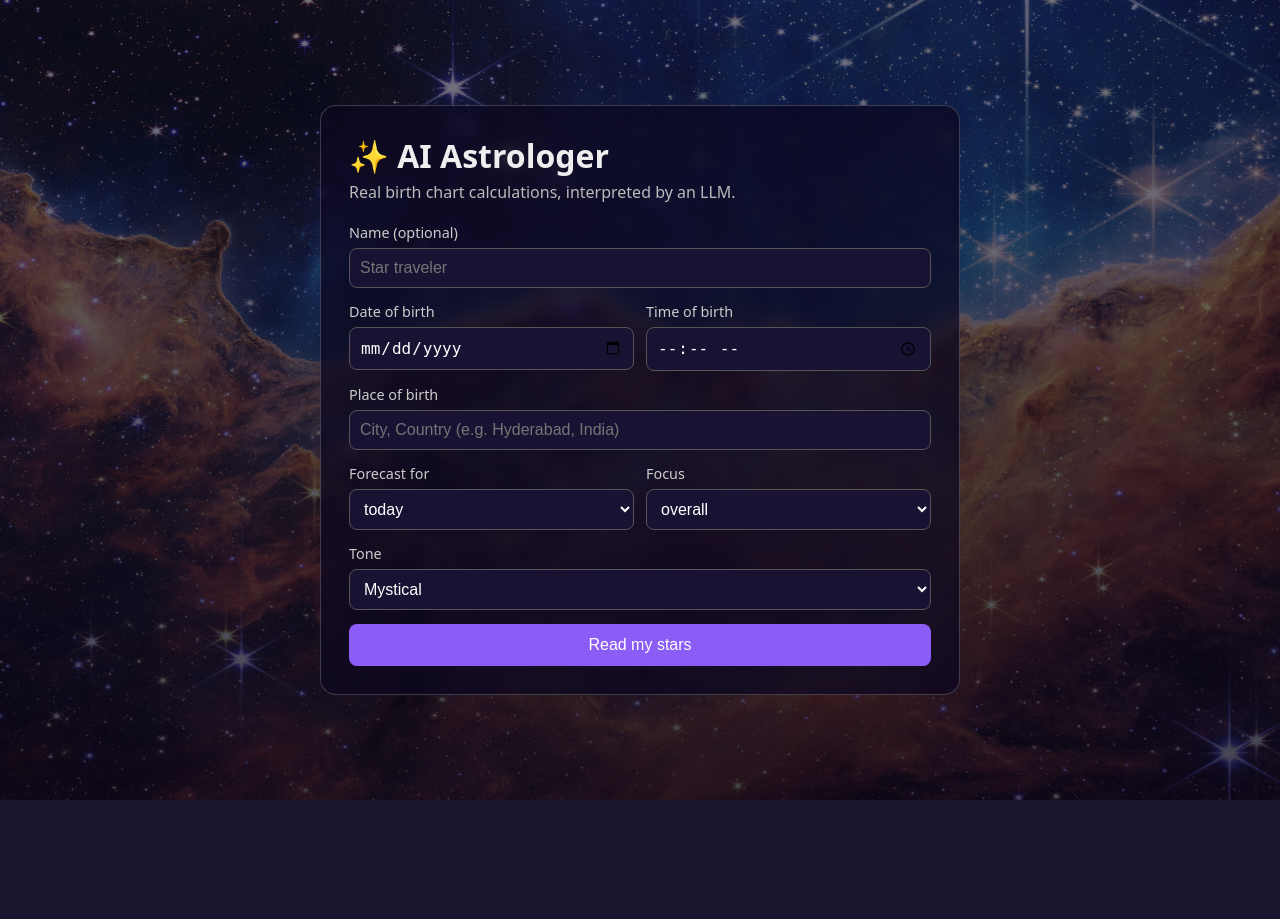
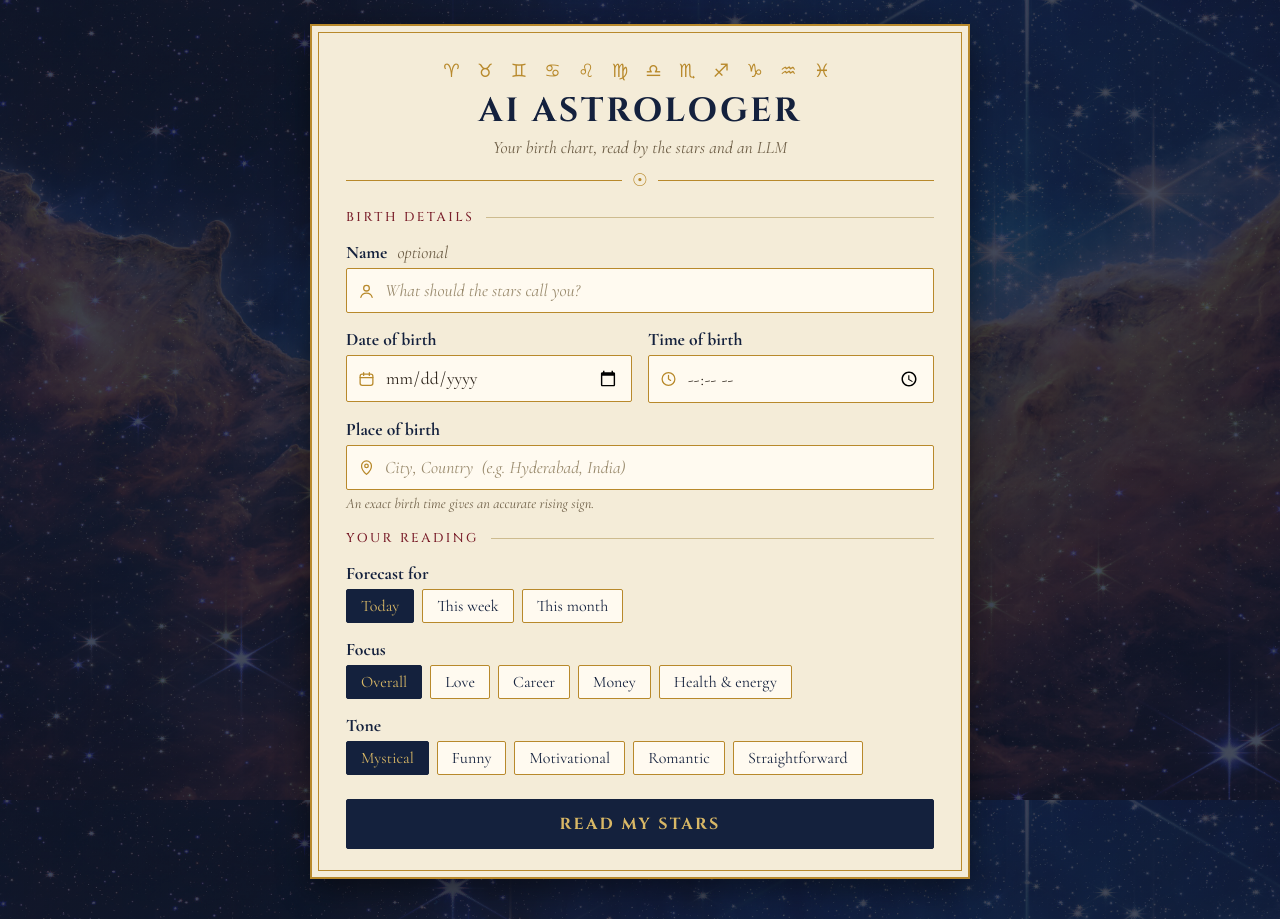
Before and after one commit to KavyaSreeA/AI_FUN_HOROSCOPE_EEC, a Flask app: page / in a window 1280 px wide. Before the commit the page ends 800 px from the top, so only its background shows below. Run offline with Flask 3, Linux system fonts and the light colour scheme.

Commit message:
Apply classic horoscope theme

```diff
--- a/static/style.css
+++ b/static/style.css
@@ -1,65 +1,140 @@
+:root {
+  --navy: #14213d;
+  --navy-2: #1d2f57;
+  --gold: #b8892b;
+  --gold-soft: #d9b866;
+  --paper: #f4ecd8;
+  --paper-2: #ebe0c4;
+  --ink: #2a2118;
+  --muted: #6e5f47;
+  --burgundy: #7a1f2b;
+  --line: #cdbb8f;
+}
 * { box-sizing: border-box; }
 body {
   margin: 0;
   min-height: 100vh;
   display: grid;
-  place-items: center;
-  padding: 16px;
-  font-family: system-ui, sans-serif;
-  color: #eee;
-  background: linear-gradient(rgba(8, 5, 25, 0.55), rgba(8, 5, 25, 0.75)),
-    url('img/bg.jpg') center / cover fixed no-repeat #0d0820;
+  place-items: start center;
+  padding: 24px 16px 40px;
+  font-family: "Cormorant Garamond", Georgia, "Times New Roman", serif;
+  font-size: 1.1rem;
+  color: var(--ink);
+  background: linear-gradient(rgba(14, 22, 44, 0.78), rgba(14, 22, 44, 0.78)),
+    url('img/bg.jpg') center / cover fixed no-repeat var(--navy);
 }
 .card {
   width: 100%;
-  max-width: 460px;
-  padding: 28px;
-  border-radius: 16px;
-  background: rgba(12, 8, 32, 0.72);
-  backdrop-filter: blur(6px);
-  border: 1px solid rgba(255, 255, 255, 0.2);
+  max-width: 660px;
+  padding: 34px 34px 28px;
+  background: var(--paper);
+  border: 2px solid var(--gold);
+  outline: 1px solid var(--gold);
+  outline-offset: -9px;
+  box-shadow: 0 10px 30px rgba(0, 0, 0, 0.45);
 }
-h1 { margin: 0 0 4px; }
-.sub { margin: 0 0 20px; color: #bbb; }
-label { display: block; margin-bottom: 14px; font-size: 0.9rem; color: #ccc; }
-input, select {
+.masthead { text-align: center; margin-bottom: 18px; }
+.glyphs { font-size: 1.15rem; letter-spacing: 0.35em; color: var(--gold); margin-bottom: 6px; }
+h1 {
+  margin: 0;
+  font-family: "Cinzel", Georgia, serif;
+  font-size: 2.1rem;
+  font-weight: 700;
+  letter-spacing: 0.08em;
+  text-transform: uppercase;
+  color: var(--navy);
+}
+.sub { margin: 4px 0 0; font-style: italic; color: var(--muted); }
+.rule { display: flex; align-items: center; gap: 10px; margin: 12px 0 0; color: var(--gold); }
+.rule::before, .rule::after { content: ""; flex: 1; border-top: 1px solid var(--gold); }
+
+.section-title {
+  display: flex; align-items: center; gap: 12px;
+  margin: 18px 0 16px;
+  font-family: "Cinzel", Georgia, serif;
+  font-size: 0.8rem; letter-spacing: 0.2em; text-transform: uppercase;
+  color: var(--burgundy);
+}
+.section-title::after { content: ""; flex: 1; border-top: 1px solid var(--line); }
+.field { margin-bottom: 16px; min-width: 0; }
+.field > label { display: block; margin-bottom: 5px; font-weight: 700; color: var(--navy); }
+.field > label em { font-weight: 400; font-style: italic; color: var(--muted); margin-left: 6px; }
+.hint { margin: 5px 0 0; font-size: 0.9rem; font-style: italic; color: var(--muted); }
+.row { display: grid; grid-template-columns: 1fr 1fr; gap: 16px; }
+@media (max-width: 480px) { .row { grid-template-columns: 1fr; gap: 0; } .card { padding: 26px 20px 22px; } }
+
+.input-wrap { position: relative; }
+.input-wrap svg {
+  position: absolute; left: 12px; top: 50%; width: 17px; height: 17px; transform: translateY(-50%);
+  fill: none; stroke: var(--gold); stroke-width: 1.8; stroke-linecap: round; stroke-linejoin: round; pointer-events: none;
+}
+input[type="text"], input[type="date"], input[type="time"] {
   display: block;
   width: 100%;
-  margin-top: 6px;
-  padding: 10px;
-  border-radius: 8px;
-  border: 1px solid #555;
-  background: #1a1233;
-  color: #fff;
+  padding: 11px 12px 11px 38px;
+  border: 1px solid var(--gold);
+  border-radius: 2px;
+  background: #fffaf0;
+  color: var(--ink);
+  font: inherit;
+}
+input::placeholder { color: #9a8b6e; font-style: italic; }
+input:focus { outline: 2px solid var(--navy); outline-offset: 1px; }
+
+.chips { display: flex; flex-wrap: wrap; gap: 8px; }
+.chips input { position: absolute; opacity: 0; pointer-events: none; }
+.chips label {
+  padding: 6px 14px;
+  border: 1px solid var(--gold);
+  border-radius: 2px;
+  background: #fffaf0;
+  color: var(--navy);
   font-size: 1rem;
+  cursor: pointer;
+  user-select: none;
 }
+.chips label:hover { background: var(--paper-2); }
+.chips input:checked + label { background: var(--navy); border-color: var(--navy); color: var(--gold-soft); }
+.chips input:focus-visible + label { outline: 2px solid var(--burgundy); outline-offset: 2px; }
+
 button {
   width: 100%;
-  padding: 12px;
-  border: 0;
-  border-radius: 8px;
-  background: #8b5cf6;
-  color: #fff;
+  margin-top: 8px;
+  padding: 13px;
+  border: 1px solid var(--navy);
+  border-radius: 2px;
+  background: var(--navy);
+  color: var(--gold-soft);
+  font-family: "Cinzel", Georgia, serif;
   font-size: 1rem;
+  font-weight: 700;
+  letter-spacing: 0.14em;
+  text-transform: uppercase;
   cursor: pointer;
 }
-button:disabled { opacity: 0.6; cursor: wait; }
-#result { margin-top: 22px; padding-top: 16px; border-top: 1px solid #444; }
-#result h2 { margin: 0 0 8px; }
-#text { white-space: pre-wrap; line-height: 1.5; }
-#result small { color: #999; }
-.error { color: #ff8080; }
-footer { margin-top: 20px; font-size: 0.75rem; color: #888; text-align: center; }
-.card { max-width: 640px; }
-.row { display: grid; grid-template-columns: 1fr 1fr; gap: 12px; }
-@media (max-width: 480px) { .row { grid-template-columns: 1fr; } }
-.big3 { display: grid; grid-template-columns: repeat(3, 1fr); gap: 10px; margin-bottom: 16px; }
-.big3 div { background: rgba(139, 92, 246, 0.25); border-radius: 10px; padding: 10px; text-align: center; }
-.big3 span { display: block; font-size: 0.75rem; color: #ccc; }
-.big3 b { font-size: 1.1rem; }
-table { width: 100%; border-collapse: collapse; margin: 8px 0 16px; font-size: 0.9rem; }
-th, td { text-align: left; padding: 5px 8px; border-bottom: 1px solid #333; }
-#reading h3 { margin: 16px 0 4px; color: #c4b5fd; }
-#reading p { line-height: 1.55; margin: 6px 0; }
-.plate { display: block; max-width: 100%; max-height: 360px; margin: 0 auto 6px; border-radius: 8px; border: 4px solid #e8dcc0; box-shadow: 0 6px 24px rgba(0, 0, 0, 0.6); }
+button:hover:not(:disabled) { background: var(--navy-2); }
+button:disabled { opacity: 0.7; cursor: wait; }
+.error { margin: 14px 0 0; padding: 10px 12px; border: 1px solid var(--burgundy); background: #f7e3e1; color: var(--burgundy); }
+
+#result { margin-top: 26px; padding-top: 6px; border-top: 2px solid var(--gold); }
+#result h2 {
+  margin: 20px 0 6px;
+  font-family: "Cinzel", Georgia, serif;
+  font-size: 1.15rem; letter-spacing: 0.1em; text-transform: uppercase; color: var(--navy);
+}
+#result small { color: var(--muted); font-style: italic; }
+.plate { display: block; max-width: 100%; max-height: 360px; margin: 18px auto 6px; border: 3px double var(--gold); padding: 4px; background: #fff; }
 .credit { display: block; text-align: center; margin-bottom: 16px; }
+.big3 { display: grid; grid-template-columns: repeat(3, 1fr); gap: 10px; margin-bottom: 8px; }
+.big3 div { border: 1px solid var(--gold); background: var(--paper-2); padding: 10px 6px; text-align: center; }
+.big3 i { display: block; font-style: normal; font-size: 1.7rem; line-height: 1.1; color: var(--gold); }
+.big3 span { display: block; font-size: 0.8rem; letter-spacing: 0.15em; text-transform: uppercase; color: var(--muted); }
+.big3 b { font-family: "Cinzel", Georgia, serif; font-size: 1.05rem; color: var(--navy); }
+table { width: 100%; border-collapse: collapse; margin: 8px 0 8px; font-size: 1rem; }
+th { text-align: left; padding: 6px 8px; border-bottom: 2px solid var(--gold); font-family: "Cinzel", Georgia, serif; font-size: 0.78rem; letter-spacing: 0.12em; text-transform: uppercase; color: var(--burgundy); }
+td { padding: 5px 8px; border-bottom: 1px solid var(--line); }
+td .g { color: var(--gold); margin-right: 6px; }
+#reading h3 { margin: 20px 0 4px; font-family: "Cinzel", Georgia, serif; font-size: 1rem; letter-spacing: 0.06em; color: var(--burgundy); }
+#reading p { line-height: 1.5; margin: 6px 0; }
+#reading ul { margin: 6px 0; padding-left: 22px; }
+#reading li { margin: 5px 0; line-height: 1.45; }
--- a/templates/index.html
+++ b/templates/index.html
@@ -4,39 +4,59 @@
   <meta charset="utf-8">
   <meta name="viewport" content="width=device-width, initial-scale=1">
   <title>AI Astrologer</title>
+  <link rel="preconnect" href="https://fonts.googleapis.com">
+  <link href="https://fonts.googleapis.com/css2?family=Cinzel:wght@500;700&family=Cormorant+Garamond:ital,wght@0,400;0,700;1,400&display=swap" rel="stylesheet">
   <link rel="stylesheet" href="{{ url_for('static', filename='style.css') }}">
 </head>
 <body>
   <main class="card">
-    <h1>&#10024; AI Astrologer</h1>
-    <p class="sub">Real birth chart calculations, interpreted by an LLM.</p>
+    <header class="masthead">
+      <div class="glyphs" aria-hidden="true">&#9800;&#xFE0E; &#9801;&#xFE0E; &#9802;&#xFE0E; &#9803;&#xFE0E; &#9804;&#xFE0E; &#9805;&#xFE0E; &#9806;&#xFE0E; &#9807;&#xFE0E; &#9808;&#xFE0E; &#9809;&#xFE0E; &#9810;&#xFE0E; &#9811;&#xFE0E;</div>
+      <h1>AI Astrologer</h1>
+      <p class="sub">Your birth chart, read by the stars and an LLM</p>
+      <div class="rule" aria-hidden="true">&#9737;&#xFE0E;</div>
+    </header>
 
-    <form id="form">
-      <label>Name (optional)
-        <input id="name" type="text" maxlength="40" placeholder="Star traveler">
-      </label>
+    <form id="form" autocomplete="off">
+      <div class="section-title"><span>Birth details</span></div>
+
+      <div class="field">
+        <label for="name">Name <em>optional</em></label>
+        <div class="input-wrap"><svg viewBox="0 0 24 24"><circle cx="12" cy="8" r="4"/><path d="M4 21c1-4 4-6 8-6s7 2 8 6"/></svg><input id="name" type="text" maxlength="40" placeholder="What should the stars call you?"></div>
+      </div>
+
       <div class="row">
-        <label>Date of birth
-          <input id="dob" type="date" required>
-        </label>
-        <label>Time of birth
-          <input id="time" type="time" required>
-        </label>
+        <div class="field">
+          <label for="dob">Date of birth</label>
+          <div class="input-wrap"><svg viewBox="0 0 24 24"><rect x="3" y="5" width="18" height="16" rx="3"/><path d="M3 10h18M8 3v4M16 3v4"/></svg><input id="dob" type="date" required></div>
+        </div>
+        <div class="field">
+          <label for="time">Time of birth</label>
+          <div class="input-wrap"><svg viewBox="0 0 24 24"><circle cx="12" cy="12" r="9"/><path d="M12 7v5l3 2"/></svg><input id="time" type="time" required></div>
+        </div>
       </div>
-      <label>Place of birth
-        <input id="place" type="text" required placeholder="City, Country (e.g. Hyderabad, India)">
-      </label>
-      <div class="row">
-        <label>Forecast for
-          <select id="period">{% for p in periods %}<option>{{ p }}</option>{% endfor %}</select>
-        </label>
-        <label>Focus
-          <select id="focus">{% for f in focuses %}<option>{{ f }}</option>{% endfor %}</select>
-        </label>
+
+      <div class="field">
+        <label for="place">Place of birth</label>
+        <div class="input-wrap"><svg viewBox="0 0 24 24"><path d="M12 21s7-6.2 7-12a7 7 0 10-14 0c0 5.8 7 12 7 12z"/><circle cx="12" cy="9" r="2.5"/></svg><input id="place" type="text" required placeholder="City, Country  (e.g. Hyderabad, India)"></div>
+        <p class="hint">An exact birth time gives an accurate rising sign.</p>
       </div>
-      <label>Tone
-        <select id="tone">{% for t in tones %}<option value="{{ t }}">{{ t|capitalize }}</option>{% endfor %}</select>
-      </label>
+
+      <div class="section-title"><span>Your reading</span></div>
+
+      <div class="field">
+        <label>Forecast for</label>
+        <div class="chips">{% for x in periods %}<input type="radio" name="period" id="period-{{ loop.index }}" value="{{ x }}" {% if loop.first %}checked{% endif %}><label for="period-{{ loop.index }}">{{ x|capitalize }}</label>{% endfor %}</div>
+      </div>
+      <div class="field">
+        <label>Focus</label>
+        <div class="chips">{% for x in focuses %}<input type="radio" name="focus" id="focus-{{ loop.index }}" value="{{ x }}" {% if loop.first %}checked{% endif %}><label for="focus-{{ loop.index }}">{{ x|capitalize }}</label>{% endfor %}</div>
+      </div>
+      <div class="field">
+        <label>Tone</label>
+        <div class="chips">{% for x in tones %}<input type="radio" name="tone" id="tone-{{ loop.index }}" value="{{ x }}" {% if loop.first %}checked{% endif %}><label for="tone-{{ loop.index }}">{{ x|capitalize }}</label>{% endfor %}</div>
+      </div>
+
       <button id="go" type="submit">Read my stars</button>
     </form>
     <p id="error" class="error" hidden></p>
@@ -59,6 +79,9 @@
 
   <script>
     const $ = (id) => document.getElementById(id);
+    const GLYPH = {Aries:"\u2648",Taurus:"\u2649",Gemini:"\u264A",Cancer:"\u264B",Leo:"\u264C",Virgo:"\u264D",Libra:"\u264E",Scorpio:"\u264F",Sagittarius:"\u2650",Capricorn:"\u2651",Aquarius:"\u2652",Pisces:"\u2653"};
+    const glyph = (s) => (GLYPH[s] || "") + "\uFE0E";
+    const chip = (g) => document.querySelector(`input[name="${g}"]:checked`).value;
     const esc = (s) => String(s).replace(/[&<>"']/g, (c) => ({"&":"&amp;","<":"&lt;",">":"&gt;",'"':"&quot;","'":"&#39;"}[c]));
     const inline = (s) => s.replace(/\*\*(.+?)\*\*/g, "<strong>$1</strong>");
 
@@ -93,8 +116,8 @@
           headers: { "Content-Type": "application/json" },
           body: JSON.stringify({
             name: $("name").value, dob: $("dob").value, time: $("time").value,
-            place: $("place").value, period: $("period").value,
-            focus: $("focus").value, tone: $("tone").value,
+            place: $("place").value, period: chip("period"),
+            focus: chip("focus"), tone: chip("tone"),
           }),
         });
         const data = await res.json();
@@ -107,12 +130,12 @@
         $("plate").hidden = false;
         $("plateCap").textContent = `${p.Sun.sign}: Sidney Hall, Urania's Mirror (1824), public domain`;
         $("big3").innerHTML = [["Sun", p.Sun.sign], ["Moon", p.Moon.sign], ["Rising", c.ascendant.sign]]
-          .map(([k, v]) => `<div><span>${k}</span><b>${esc(v)}</b></div>`).join("");
+          .map(([k, v]) => `<div><i>${glyph(v)}</i><span>${k}</span><b>${esc(v)}</b></div>`).join("");
         $("where").textContent = `${c.place} (${c.timezone}, UTC${c.utc_offset})`;
         const rows = [["Ascendant", c.ascendant, 1], ["Midheaven", c.midheaven, 10]]
           .concat(Object.entries(p).map(([n, v]) => [n + (v.retrograde ? " (R)" : ""), v, v.house]));
         $("chart").querySelector("tbody").innerHTML = rows
-          .map(([n, v, h]) => `<tr><td>${esc(n)}</td><td>${esc(v.sign)}</td><td>${v.degree.toFixed(1)}&deg;</td><td>${h}</td></tr>`).join("");
+          .map(([n, v, h]) => `<tr><td>${esc(n)}</td><td><span class="g">${glyph(v.sign)}</span>${esc(v.sign)}</td><td>${v.degree.toFixed(1)}&deg;</td><td>${h}</td></tr>`).join("");
         $("reading").innerHTML = markdown(data.reading);
         $("result").hidden = false;
       } catch (err) {
```
